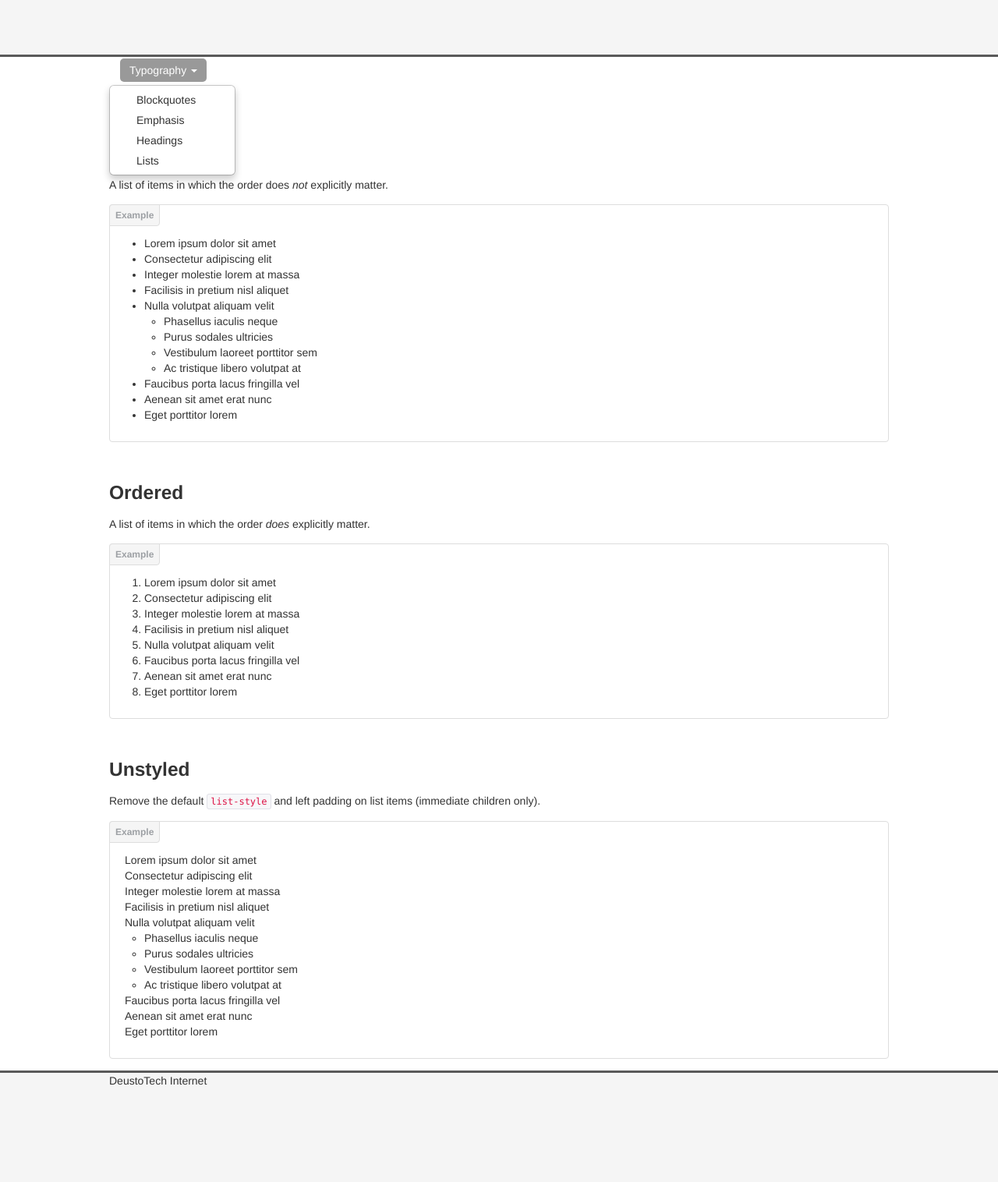
After one commit to etxahun/django-bootstrap, a Django app: a page that uses my_project/markup_app/templates/markup_app/markup_base.html in a window 1280 px wide. The commit adds this page. Shown: the whole page at 78% size. Run offline with Django 3.2, Linux system fonts and the light colour scheme; parts of the project's set-up code (start-up, migrations or seed data) failed here and were passed over; some libraries are stand-ins or nearby versions.

Commit message:
typography_base.html deleted.

```diff
--- a/my_project/markup_app/templates/markup_app/markup_base.html
+++ b/my_project/markup_app/templates/markup_app/markup_base.html
@@ -3,32 +3,26 @@
 <!-- Content block ↓ -->
 {% block content %}
 
-    <div class="container-fluid">
     <nav>
         <ul class="nav nav-pills">
-                <li>
-                    <a href="typography">Typography</a>
-                </li>
-                <li>
-                    <a href=""></a>
-                </li>
-                <li>
-                    <a href=""></a>
-                </li>
-                <li>
-                    <a href=""></a>
-                </li>
-                <li>
-                    <a href=""></a>
+            <li class="dropdown open">
+                <a class="dropdown-toggle" data-toggle="dropdown" href="">
+                    Typography
+                    <b class="caret"></b>
+                </a>
+
+                <ul class="dropdown-menu">
+                    <li><a href="typography/blockquotes">Blockquotes</a></li>
+                    <li><a href="typography/emphasis">Emphasis</a></li>
+                    <li><a href="typography/headings">Headings</a></li>
+                    <li><a href="typography/lists">Lists</a></li>
+                </ul>
             </li>
         </ul>
     </nav>
 
-        <div class="container-fluid">
-            {% block content-fluid %}
+    {% block content-markup %}
     {% endblock %}
-        </div>
-    </div>
 
 {% endblock %}
 
--- a/my_project/markup_app/templates/markup_app/typography/blockquotes.html
+++ b/my_project/markup_app/templates/markup_app/typography/blockquotes.html
@@ -1,7 +1,7 @@
-{% extends "markup_app/typography/typography_base.html" %}
+{% extends "markup_app/markup_base.html" %}
 
 <!-- Content block ↓ -->
-{% block spanwide-content %}
+{% block content-markup %}
 
     <h2>Blockquotes</h2>
 
--- a/my_project/markup_app/templates/markup_app/typography/emphasis.html
+++ b/my_project/markup_app/templates/markup_app/typography/emphasis.html
@@ -1,7 +1,7 @@
-{% extends "markup_app/typography/typography_base.html" %}
+{% extends "markup_app/markup_base.html" %}
 
 <!-- Content block ↓ -->
-{% block spanwide-content %}
+{% block content-markup %}
 
 	<h2>Emphasis</h2>
 
--- a/my_project/markup_app/templates/markup_app/typography/headings.html
+++ b/my_project/markup_app/templates/markup_app/typography/headings.html
@@ -1,7 +1,7 @@
-{% extends "markup_app/typography/typography_base.html" %}
+{% extends "markup_app/markup_base.html" %}
 
 <!-- Content block ↓ -->
-{% block spanwide-content %}
+{% block content-markup %}
 
 	<h2>Headings</h2>
 
--- /dev/null
+++ b/my_project/markup_app/templates/markup_app/typography/lists.html
@@ -0,0 +1,81 @@
+{% extends "markup_app/markup_base.html" %}
+
+<!-- Content block ↓ -->
+{% block content-markup %}
+
+    <h2>Lists</h2>
+
+    <h3>Unordered</h3>
+    <p>
+        A list of items in which the order does <em>not</em> explicitly matter.
+    </p>
+    <div class="bs-docs-example">
+        <ul>
+            <li>Lorem ipsum dolor sit amet</li>
+            <li>Consectetur adipiscing elit</li>
+            <li>Integer molestie lorem at massa</li>
+            <li>Facilisis in pretium nisl aliquet</li>
+            <li>Nulla volutpat aliquam velit
+                <ul>
+                    <li>Phasellus iaculis neque</li>
+                    <li>Purus sodales ultricies</li>
+                    <li>Vestibulum laoreet porttitor sem</li>
+                    <li>Ac tristique libero volutpat at</li>
+                </ul>
+            </li>
+            <li>Faucibus porta lacus fringilla vel</li>
+            <li>Aenean sit amet erat nunc</li>
+            <li>Eget porttitor lorem</li>
+        </ul>
+    </div>
+
+    <br>
+
+    <h3>Ordered</h3>
+    <p>
+        A list of items in which the order <em>does</em> explicitly matter.
+    </p>
+    <div class="bs-docs-example">
+        <ol>
+            <li>Lorem ipsum dolor sit amet</li>
+            <li>Consectetur adipiscing elit</li>
+            <li>Integer molestie lorem at massa</li>
+            <li>Facilisis in pretium nisl aliquet</li>
+            <li>Nulla volutpat aliquam velit</li>
+            <li>Faucibus porta lacus fringilla vel</li>
+            <li>Aenean sit amet erat nunc</li>
+            <li>Eget porttitor lorem</li>
+        </ol>
+    </div>
+
+    <br>
+
+    <h3>Unstyled</h3>
+    <p>
+        Remove the default <code>list-style</code> and left padding on list items (immediate children only).
+    </p>
+    <div class="bs-docs-example">
+        <ul class="unstyled">
+            <li>Lorem ipsum dolor sit amet</li>
+            <li>Consectetur adipiscing elit</li>
+            <li>Integer molestie lorem at massa</li>
+            <li>Facilisis in pretium nisl aliquet</li>
+            <li>Nulla volutpat aliquam velit
+                <ul>
+                    <li>Phasellus iaculis neque</li>
+                    <li>Purus sodales ultricies</li>
+                    <li>Vestibulum laoreet porttitor sem</li>
+                    <li>Ac tristique libero volutpat at</li>
+                </ul>
+            </li>
+            <li>Faucibus porta lacus fringilla vel</li>
+            <li>Aenean sit amet erat nunc</li>
+            <li>Eget porttitor lorem</li>
+        </ul>
+    </div>
+
+{% endblock %}
+
+<!-- Scripts block ↓ -->
+{% block scripts %}
+{% endblock %}
--- a/my_project/markup_app/urls.py
+++ b/my_project/markup_app/urls.py
@@ -3,9 +3,11 @@ from django.contrib.staticfiles.urls import staticfiles_urlpatterns
 
 urlpatterns = patterns('',
     url(r'^$', 'markup_app.views.index', name = 'index'),
-    url(r'^typography/$', 'markup_app.views.typography', name = 'typography'),
-    url(r'^emphasis/$', 'markup_app.views.emphasis', name = 'emphasis'),
-    url(r'^blockquotes/$', 'markup_app.views.blockquotes', name = 'blockquotes'),
+
+    url(r'^typography/blockquotes/$', 'markup_app.views.blockquotes', name = 'blockquotes'),
+    url(r'^typography/emphasis/$', 'markup_app.views.emphasis', name = 'emphasis'),
+    url(r'^typography/headings/$', 'markup_app.views.headings', name = 'headings'),
+    url(r'^typography/lists/$', 'markup_app.views.lists', name = 'lists'),
 )
 
 urlpatterns += staticfiles_urlpatterns()
--- a/my_project/markup_app/views.py
+++ b/my_project/markup_app/views.py
@@ -14,7 +14,7 @@ def index(request):
     return render_to_response('markup_app/markup_base.html', {}, context_instance = RequestContext(request))
 
 
-def typography(request):
+def headings(request):
     return render_to_response('markup_app/typography/headings.html', {}, context_instance = RequestContext(request))
 
 
@@ -24,3 +24,7 @@ def emphasis(request):
 
 def blockquotes(request):
     return render_to_response('markup_app/typography/blockquotes.html', {}, context_instance = RequestContext(request))
+
+
+def lists(request):
+    return render_to_response('markup_app/typography/lists.html', {}, context_instance = RequestContext(request))
```
Also changed, not shown: my_project/markup_app/templates/markup_app/typography/typography_base.html (deleted, +0 -35 lines). Lines whose indentation alone changed are shown as unchanged.
